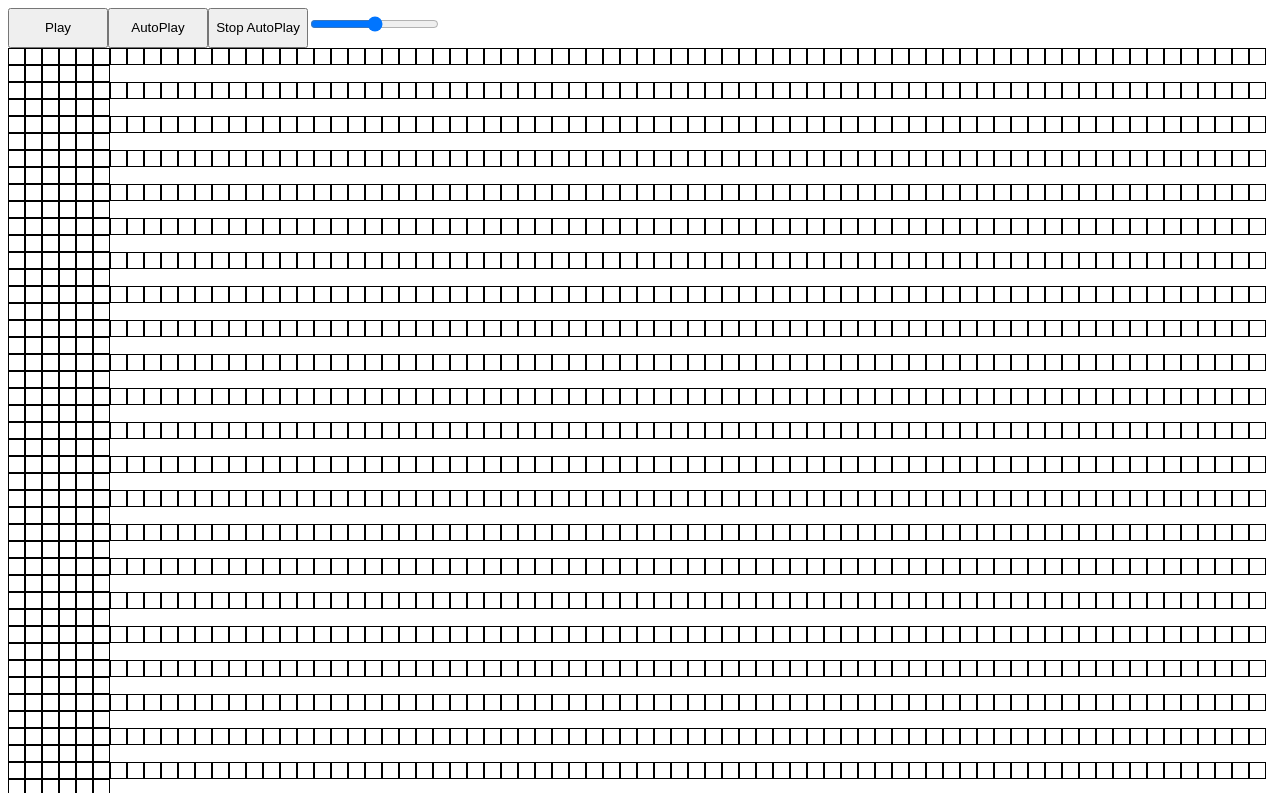
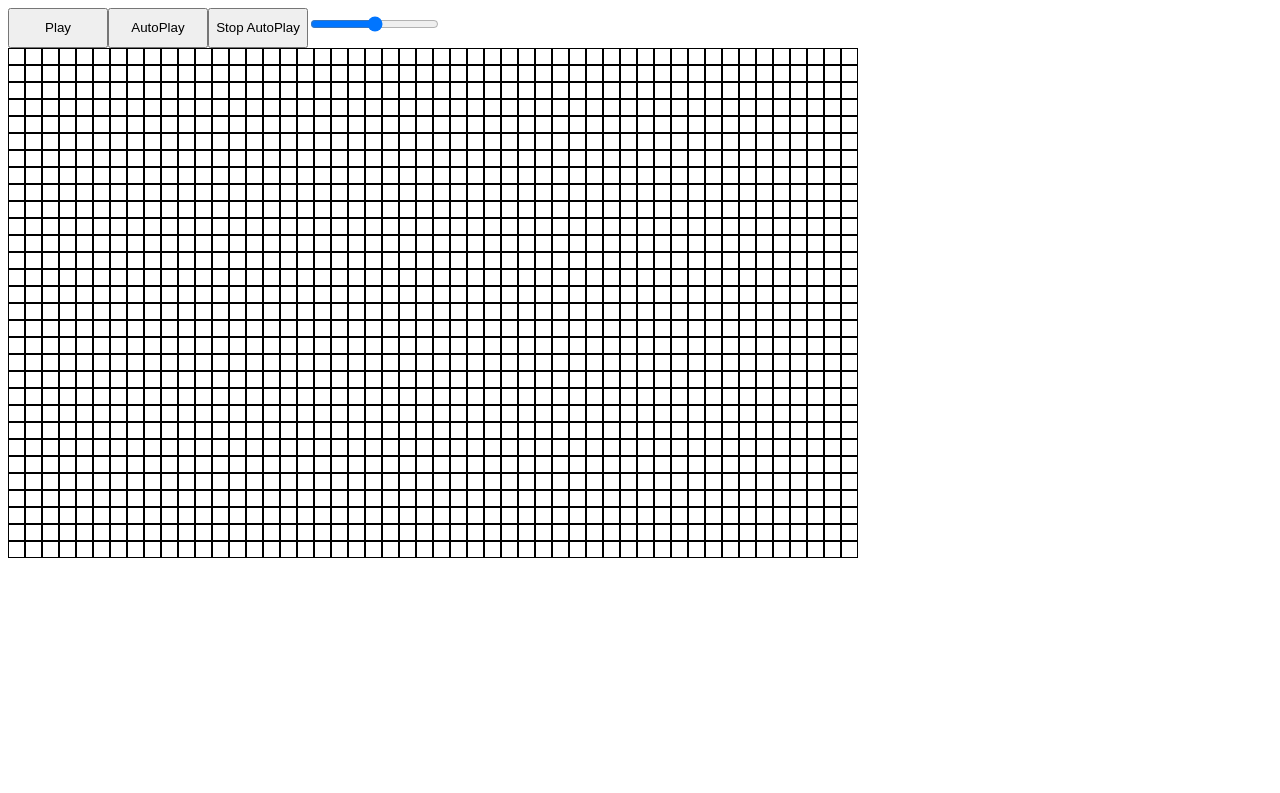
Before and after one commit to niels-van-den-broeck/react-game-of-life, a React app: page / in a window 1280 px wide. Shown: the top 793 px of the page. Built offline with nearby package versions, Linux system fonts and the light colour scheme.

Commit message:
Conditional rework

```diff
--- a/public/index.html
+++ b/public/index.html
@@ -19,7 +19,7 @@
       work correctly both with client-side routing and a non-root public URL.
       Learn how to configure a non-root public URL by running `npm run build`.
     -->
-    <title>React App</title>
+    <title>Conways Game of life</title>
   </head>
   <body>
     <noscript>
--- a/src/index.js
+++ b/src/index.js
@@ -23,8 +23,8 @@ const IntervalSlider = (props) => {
 class App extends Component {
     constructor(props) {
         super(props);
-        this.width = 80;
-        this.height = 80;
+        this.width = 50;
+        this.height = 30;
         this.interval = null;
         this.intervalTime = 500;
         this.state = {
@@ -76,30 +76,13 @@ class App extends Component {
                 let right = i+1 >= arrayToPass.length? 0 : i+1;
                 let up = j-1 < 0 ? arrayToPass[i].length-1 : j-1;
                 let down = j+1 >= arrayToPass[i].length ? 0 : j+1;
+                let conditionals = [originalArray[right][j],originalArray[left][j],originalArray[right][down],originalArray[right][up],
+                    originalArray[left][down],originalArray[left][up], originalArray[i][down],originalArray[i][up]]
 
-                if (originalArray[right][j]){
-                    amountOfNeighbours++;
-                }
-                if (originalArray[left][j]){
-                    amountOfNeighbours++;
-                }
-                if (originalArray[right][down]){
-                    amountOfNeighbours++;
-                }
-                if (originalArray[right][up]){
-                    amountOfNeighbours++;
-                }
-                if (originalArray[left][down]){
-                    amountOfNeighbours++;
-                }
-                if (originalArray[left][up]){
-                    amountOfNeighbours++;
-                }
-                if (originalArray[i][down]){
-                    amountOfNeighbours++;
-                }
-                if (originalArray[i][up]){
-                    amountOfNeighbours++;
+                for (let k = 0; k < conditionals.length; k++) {
+                    if (conditionals[k]) {
+                        amountOfNeighbours++;
+                    }
                 }
 
                 if (originalArray[i][j]){
@@ -118,7 +101,7 @@ class App extends Component {
 
         this.setState({
             fullGrid: arrayToPass,
-        })
+        });
     }
 
     onIntervalChange = (ev) => {
```
Also changed, not shown: README.md, public/manifest.json.
